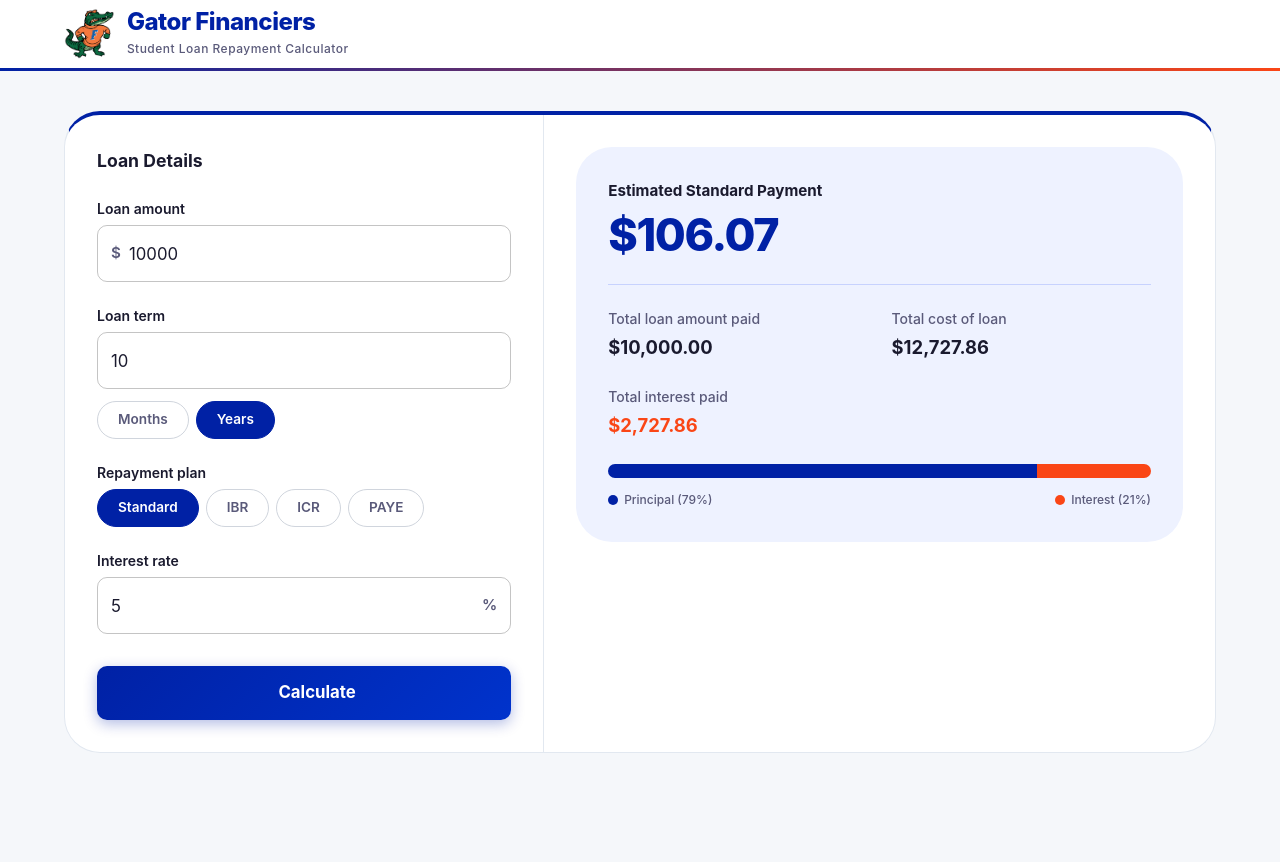
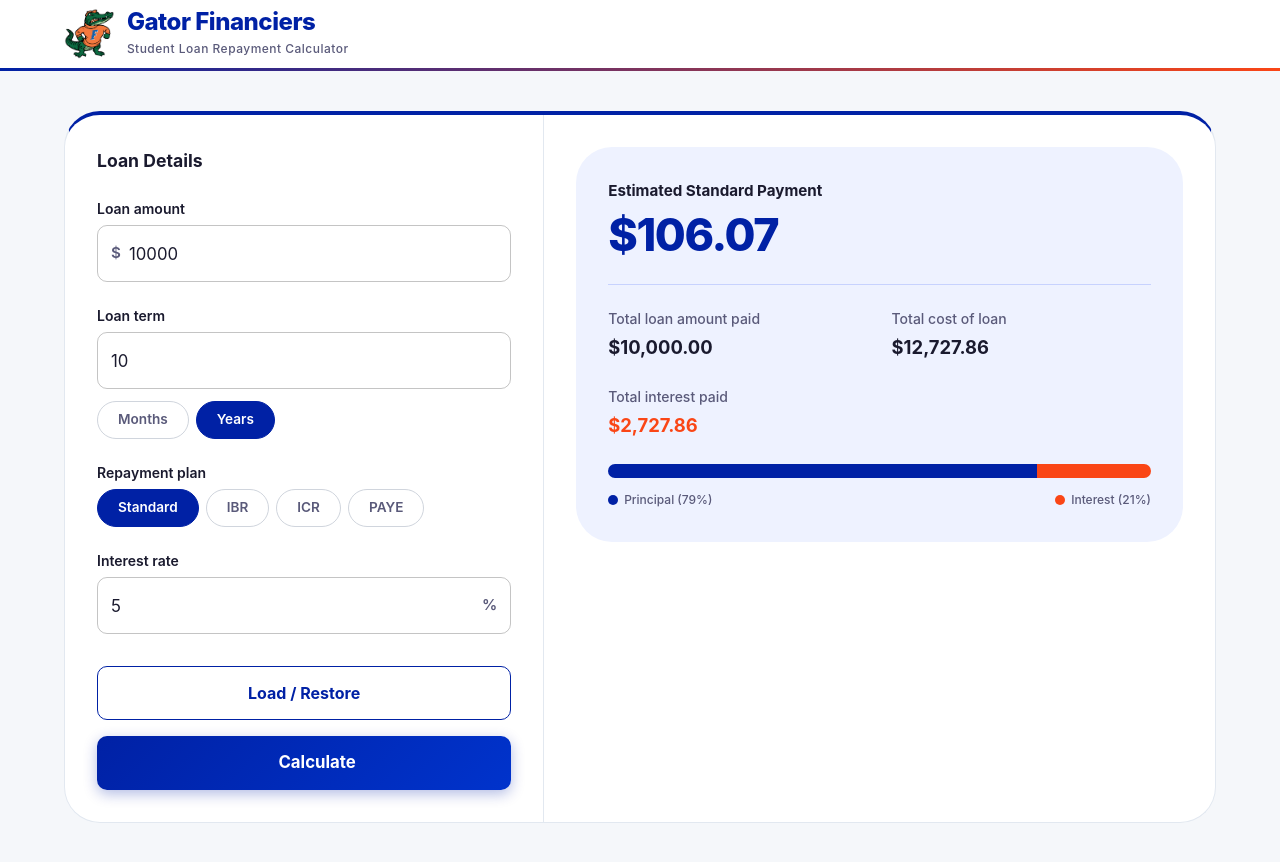
Before and after one commit to gregtwallace2/CEN3031_Project, a React (Vite) app: page / in a window 1280 px wide. Before the commit the page ends 800 px from the top, so only its background shows below. Built offline with nearby package versions, Linux system fonts and the light colour scheme; some icons are missing.

Commit message:
added compare checkbox and UI for load/restore button

```diff
--- a/src/App.tsx
+++ b/src/App.tsx
@@ -24,6 +24,10 @@ interface LoanResults {
 
   // idr
   idrPayment: number;
+
+  // comparison checkbox
+  compareToStandard: boolean;
+  standardMonthlyPayment: number;
 }
 
 function App() {
@@ -39,6 +43,8 @@ function App() {
     totalCost: defaultMonthly * 120,
 
     idrPayment: defaultIDR,
+    compareToStandard: false,
+    standardMonthlyPayment: defaultMonthly,
   });
 
   const handleCalculate = (data: {
@@ -49,6 +55,7 @@ function App() {
     repaymentPlan: 'standard' | 'ibr' | 'icr' | 'paye';
     income?: number;
     familySize?: number;
+    compareToStandard?: boolean;
   }) => {
     const termMonths =
       data.termUnit === 'years' ? data.loanTerm * 12 : data.loanTerm;
@@ -102,6 +109,8 @@ function App() {
       totalCost,
 
       idrPayment: IDRPayment,
+      compareToStandard: data.compareToStandard ?? false,
+      standardMonthlyPayment: monthlyPayment,
     });
   };
 
@@ -139,17 +148,21 @@ function App() {
 
             {/* Right: Results */}
             <Box sx={{ p: { xs: 3, sm: 4 } }}>
+            {results.repaymentPlan === 'standard' || results.compareToStandard ? (
               <ResultsSummaryStd
                 monthlyPayment={results.monthlyPayment}
                 totalPaid={results.totalPaid}
                 totalInterest={results.totalInterest}
                 totalCost={results.totalCost}
               />
+            ) : null}
 
               {results.repaymentPlan !== 'standard' && (
                 <ResultsSummaryIDR
                   repaymentPlan={results.repaymentPlan}
                   monthlyPayment={results.idrPayment}
+                  compareToStandard={results.compareToStandard}
+                  standardMonthlyPayment={results.standardMonthlyPayment}
                 />
               )}
             </Box>
--- a/src/components/LoanDetailsForm.tsx
+++ b/src/components/LoanDetailsForm.tsx
@@ -7,6 +7,8 @@ import ToggleButton from '@mui/material/ToggleButton';
 import ToggleButtonGroup from '@mui/material/ToggleButtonGroup';
 import Button from '@mui/material/Button';
 import CalculateIcon from '@mui/icons-material/Calculate';
+import FormControlLabel from '@mui/material/FormControlLabel';
+import Checkbox from '@mui/material/Checkbox';
 
 interface LoanDetailsFormProps {
   onCalculate: (data: {
@@ -17,6 +19,7 @@ interface LoanDetailsFormProps {
     repaymentPlan: 'standard' | 'ibr' | 'icr' | 'paye';
     income?: number;
     familySize?: number;
+    compareToStandard?: boolean;
   }) => void;
 }
 
@@ -28,6 +31,7 @@ export default function LoanDetailsForm({ onCalculate }: LoanDetailsFormProps) {
   const [repaymentPlan, setRepaymentPlan] = useState<'standard' | 'ibr' | 'icr' | 'paye'>('standard');
   const [income, setIncome] = useState('');
   const [familySize, setFamilySize] = useState('');
+  const [compareToStandard, setCompareToStandard] = useState(false);
 
   const handleTermUnitChange = (
     _: React.MouseEvent<HTMLElement>,
@@ -43,6 +47,9 @@ export default function LoanDetailsForm({ onCalculate }: LoanDetailsFormProps) {
 ) => {
   if (newPlan !== null) {
     setRepaymentPlan(newPlan);
+    if (newPlan === 'standard') {
+      setCompareToStandard(false);
+    }
   }
 };
 
@@ -113,6 +120,7 @@ export default function LoanDetailsForm({ onCalculate }: LoanDetailsFormProps) {
         repaymentPlan !== 'standard' && !isNaN(familySizeNum)
           ? familySizeNum
           : undefined,
+      compareToStandard,
     });
 
   };
@@ -282,7 +290,34 @@ export default function LoanDetailsForm({ onCalculate }: LoanDetailsFormProps) {
           <ToggleButton value="paye">PAYE</ToggleButton>
         </ToggleButtonGroup>
       </Box>
-
+      {/* Compare to Standard Checkbox */}
+      {repaymentPlan !== 'standard' && (
+      <Box sx={{ mb: 3 }}>
+        <FormControlLabel
+          control={
+            <Checkbox
+              checked={compareToStandard}
+              onChange={(e) => setCompareToStandard(e.target.checked)}
+              sx={{
+                color: '#0021A5',
+                '&.Mui-checked': {
+                  color: '#0021A5',
+                },
+              }}
+            />
+          }
+          label="Compare income plan to standard"
+          sx={{
+            ml: 0,
+            '& .MuiFormControlLabel-label': {
+              fontWeight: 600,
+              color: '#1A1A2E',
+              fontSize: '0.95rem',
+            },
+          }}
+        />
+      </Box>
+    )}
     {/* Interest Rate */}
     <Box sx={{ mb: 4 }}>
       <Typography
@@ -384,6 +419,27 @@ export default function LoanDetailsForm({ onCalculate }: LoanDetailsFormProps) {
       </Box>
     </Box>
   )}
+      {/* Load/Restore Button */}
+        <Button
+      variant="outlined"
+      size="large"
+      fullWidth
+      sx={{
+        mb: 2,
+        py: 1.5,
+        fontSize: '1rem',
+        fontWeight: 700,
+        borderRadius: '10px',
+        borderColor: '#0021A5',
+        color: '#0021A5',
+        '&:hover': {
+          borderColor: '#001573',
+          backgroundColor: '#EEF2FF',
+        },
+      }}
+    >
+      Load / Restore
+    </Button>
 
       {/* Calculate Button */}
       <Button
--- a/src/components/ResultsSummaryIDR.tsx
+++ b/src/components/ResultsSummaryIDR.tsx
@@ -4,6 +4,8 @@ import Typography from '@mui/material/Typography';
 interface ResultsSummaryProps {
   repaymentPlan: 'ibr' | 'icr' | 'paye';
   monthlyPayment: number;
+  compareToStandard?: boolean;
+  standardMonthlyPayment?: number;
 }
 
 function formatCurrency(value: number): string {
@@ -17,6 +19,8 @@ function formatCurrency(value: number): string {
 export default function ResultsSummary({
   repaymentPlan,
   monthlyPayment,
+  compareToStandard,
+  standardMonthlyPayment,
 }: ResultsSummaryProps) {
   return (
     <Box
@@ -43,6 +47,7 @@ export default function ResultsSummary({
       >
         Estimated {repaymentPlan.toUpperCase()} Payment
       </Typography>
+
       <Typography
         variant='h3'
         sx={{
@@ -56,6 +61,19 @@ export default function ResultsSummary({
         {formatCurrency(monthlyPayment)}
       </Typography>
 
+      {compareToStandard && standardMonthlyPayment && (
+      <Typography
+        variant="body2"
+        sx={{
+          mt: 2,
+          fontWeight: 600,
+          color: '#1A1A2E',
+        }}
+      >
+        Standard Plan: {formatCurrency(standardMonthlyPayment)}
+      </Typography>
+      )}
+
       {/* TODO: Forgiveness and Other Stats */}
     </Box>
   );
```
Lines whose indentation alone changed are shown as unchanged.
